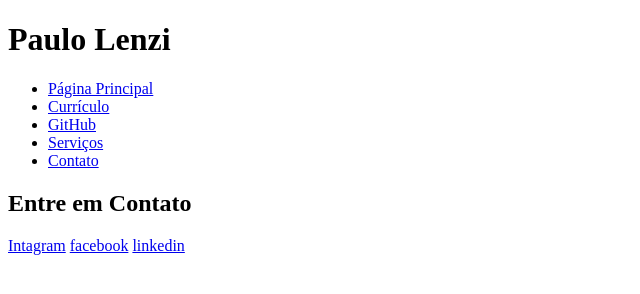
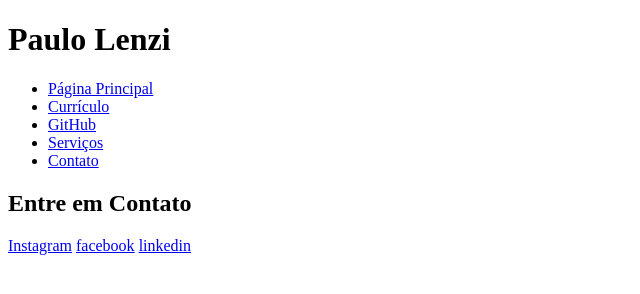
Before and after one commit to paulolenzi21/trabalho-web, a plain HTML site: page contato.html in a window 1280 px wide. Shown: the full height of the page, 0-640 px from the left. Drawn offline with Linux system fonts and the light colour scheme.

Commit message:
Update contato.html

```diff
--- a/contato.html
+++ b/contato.html
@@ -21,7 +21,7 @@
     </nav>
     <section>
         <h2>Entre em Contato</h2>
-        <a href="https://www.instagram.com/paulo_clenzi/">Intagram</a>
+        <a href="https://www.instagram.com/paulo_clenzi/">Instagram</a>
         <a href="https://www.facebook.com/paulocastro.lenzi">facebook</a>
         <a href="https://www.linkedin.com/in/paulo-castro-lenzi-b160aa228/">linkedin</a>
 
```
